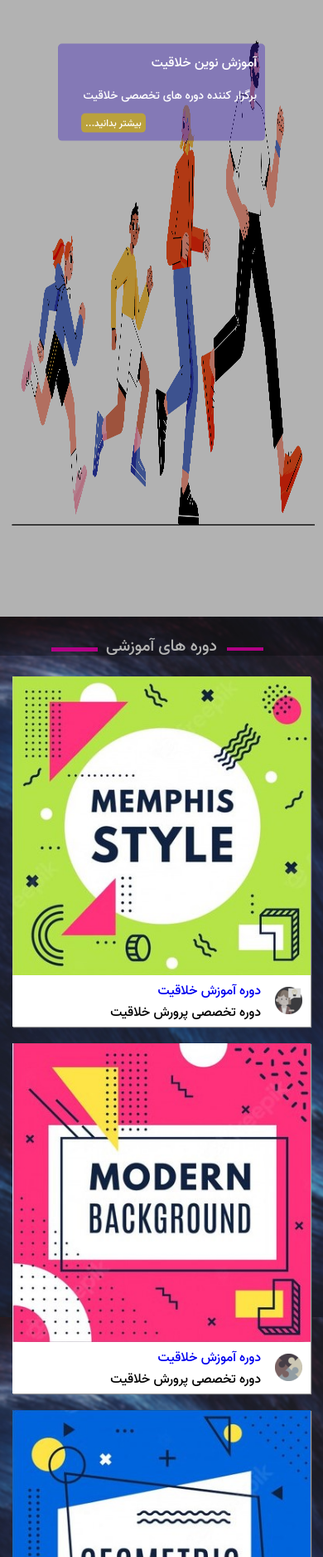
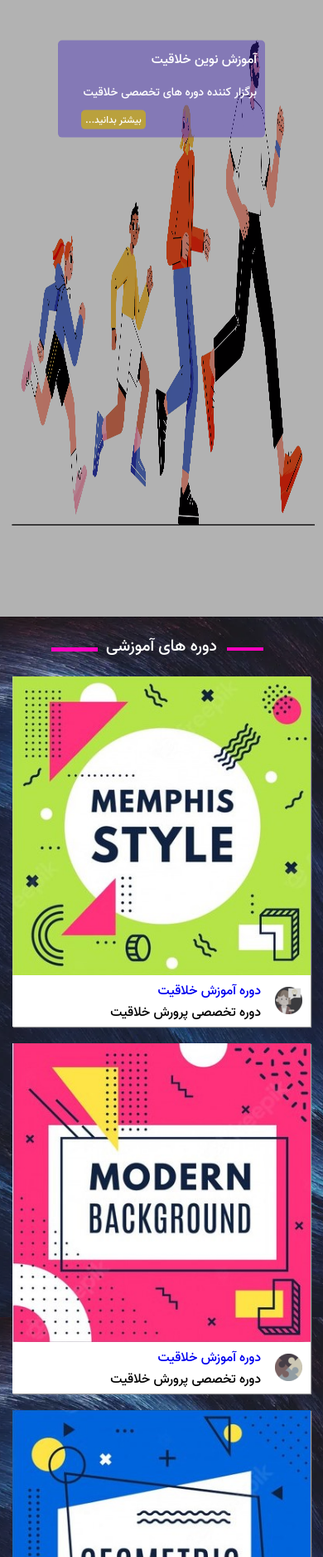
Before and after one commit to pooya-jahed/Creative-pure-css-project-, a plain HTML site: page index.html in a window 390 px wide. Shown: the part 124-2000 px from the top of the page at 83% size. Drawn offline with Linux system fonts and the light colour scheme; files whose address does not match are found by name.

Commit message:
fix header bg overlay size issue&&replace img with webp optimize

```diff
--- a/css/_course.css
+++ b/css/_course.css
@@ -66,7 +66,7 @@
   opacity: 1;
 }
 .course-wrapper {
-  background-image: url(/img/background4.jpg);
+  background-image: url("../img/bg/bg-topic1.webp");
   background-attachment: fixed;
   background-repeat: no-repeat;
   background-size: cover;
--- a/css/_faq.css
+++ b/css/_faq.css
@@ -1,5 +1,5 @@
 .faq-section {
-  background-image: url("/img/faq-bg4.jpg");
+  background-image: url("../img/bg/faq-bg4.webp");
   min-height: 570px;
   background-attachment: fixed;
   background-position: top;
--- a/css/_header.css
+++ b/css/_header.css
@@ -1,10 +1,10 @@
 .header-img {
-  min-height: 86vh;
+  height: 86vh;
   position: relative;
   right: 0;
 }
 .overlay {
-  min-height: 103.4vh;
+  height: 94%;
   width: 100%;
   background-color: rgba(0, 0, 0, 0.3);
   position: absolute;
@@ -50,10 +50,13 @@
     max-height: 100%;
   }
 }
+@media only screen and (min-width: 358px) and (max-width: 987px) {
+  .overlay {
+    height: 88.5%;
+  }
+}
 @media only screen and (max-width: 678px) {
-  .overlay {
-    min-height: 94%;
-  }
+
   .header-title h2 {
     font-size: 14px;
   }
--- a/css/_topic.css
+++ b/css/_topic.css
@@ -1,5 +1,5 @@
 .topic-section{
-background-image:url(/img/bg-topic4.jpg) ;
+background-image:url("../img/bg/bg-topic3.webp") ;
 background-repeat: no-repeat;
 background-position:center;
 background-size: cover;
--- a/index.html
+++ b/index.html
@@ -94,7 +94,7 @@
             <img
               class="header-img img-responsive"
 
-              src="/img/header.jpg"
+              src="./img/header.webp"
               alt=""
             />
           </figure>
```
Also changed, not shown: img/New folder (2)/about-us-page.jpg (added), img/bg/bg-topic1.webp (renamed from img/New folder (2)/New folder (5)/bg-topic1.webp), img/bg/bg-topic2.webp (renamed from img/New folder (2)/New folder (5)/bg-topic2.webp), img/bg/bg-topic3.webp (renamed from img/New folder (2)/New folder (5)/bg-topic3.webp), img/bg/faq-bg4.webp (renamed from img/New folder (2)/New folder (5)/faq-bg4.webp), img/header.jpg (deleted), img/header.webp (added).
